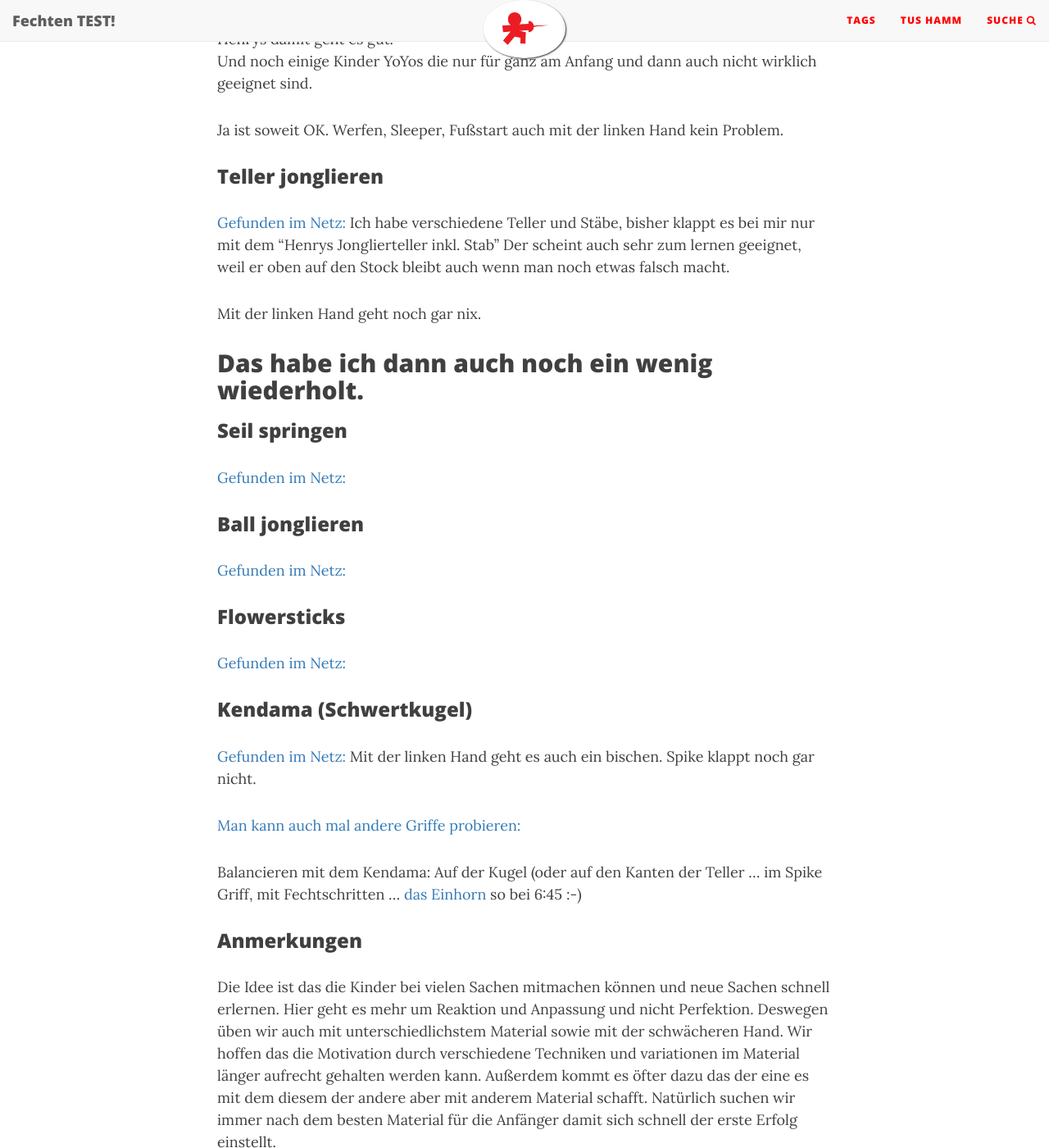
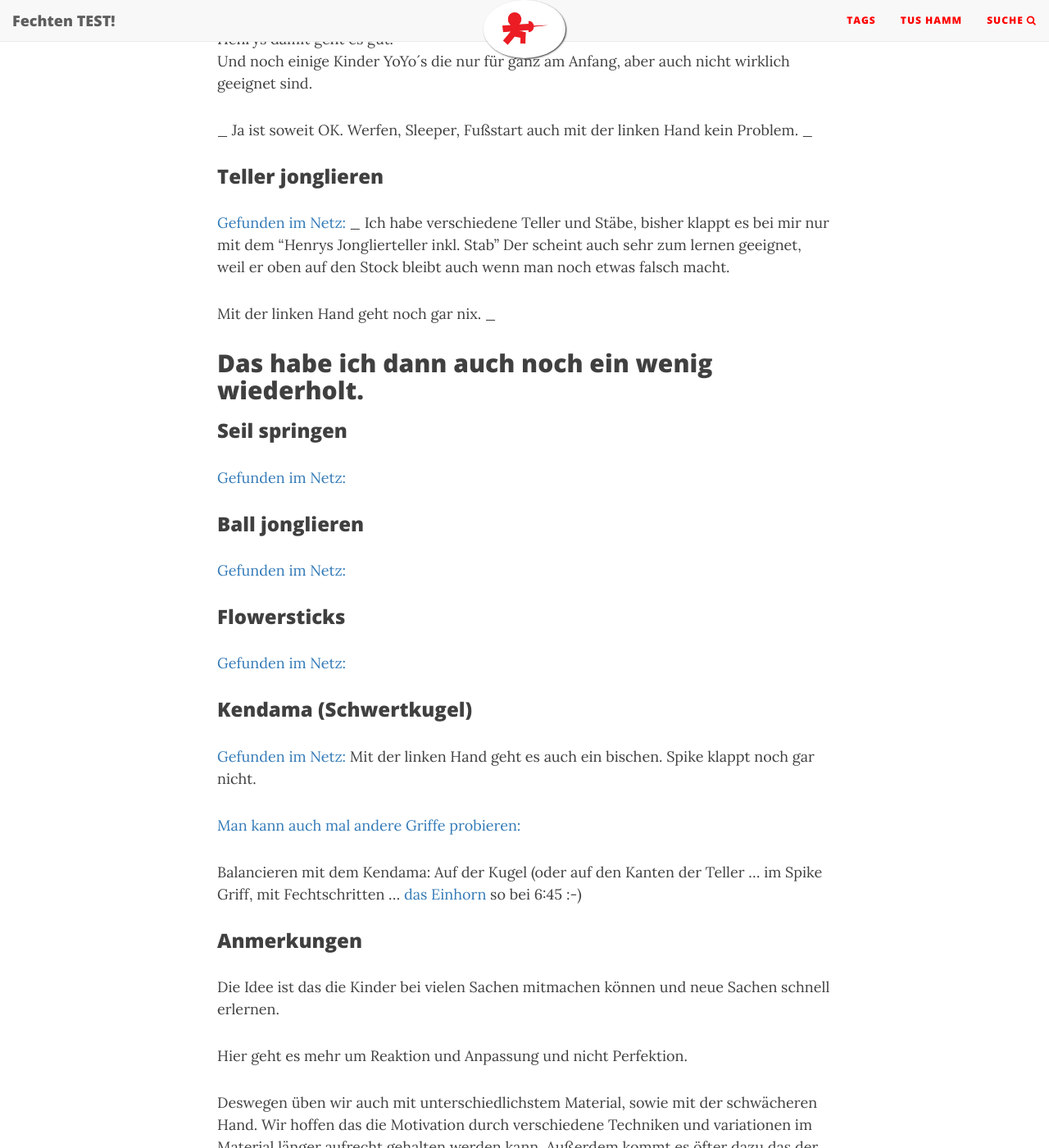
Before and after one commit to test-blog-fechten/test-blog-fechten.github.io, a Jekyll site: the page built from _posts/2020-04-12-motorik-ueben.md, in a window 1280 px wide and 1400 px high, scrolled down 845 px. Shown: the whole window at 82% size. Built offline with Jekyll 4.4.1, drawn with Linux system fonts in a browser that asks for light colours; nearby versions of some CDN libraries; some of the changed text lies outside the part shown.

Commit message:
update post

```diff
--- a/_posts/2020-04-12-motorik-ueben.md
+++ b/_posts/2020-04-12-motorik-ueben.md
@@ -13,7 +13,7 @@
 Lederbälle: z.B. Volleyball, Fußball sind angenehmer auf dem Finger aber nicht so rund und griffig.
 Ein einfacher Plastikball ist glatter als der Basketball und lässt sich damit schlechter andrehen.
 
-Mit der rechten Hand geht es ein paar Sekunden. mit der linken Hand geht es noch gar nicht.
+_ Mit der rechten Hand geht es ein paar Sekunden. Mit der linken Hand geht es noch gar nicht. _
 
 ### Etwas mit dem Diabolo spielen.
 [Gefunden im Netz:](https://www.youtube.com/watch?v=1-2e9Da8C3E)
@@ -23,16 +23,16 @@
 ### Etwas mit dem YoYo spielen.
 [Gefunden im Netz:](https://www.youtube.com/watch?v=UxTiFFkEkIs)
 Ein richtiger YoYo aus dem Fachhandel ist schon nötig. Ich habe 2 von Henrys damit geht es gut.
-Und noch einige Kinder YoYos die nur für ganz am Anfang und dann auch nicht wirklich geeignet sind.
+Und noch einige Kinder YoYo´s die nur für ganz am Anfang, aber auch nicht wirklich geeignet sind.
 
-Ja ist soweit OK. Werfen, Sleeper, Fußstart auch mit der linken Hand kein Problem.
+_ Ja ist soweit OK. Werfen, Sleeper, Fußstart auch mit der linken Hand kein Problem. _
 
 ### Teller jonglieren
 [Gefunden im Netz:](https://www.youtube.com/watch?v=hOA7SYkHB_k)
-Ich habe verschiedene Teller und Stäbe, bisher klappt es bei mir nur mit dem "Henrys Jonglierteller inkl. Stab"
+_ Ich habe verschiedene Teller und Stäbe, bisher klappt es bei mir nur mit dem "Henrys Jonglierteller inkl. Stab"
 Der scheint auch sehr zum lernen geeignet, weil er oben auf den Stock bleibt auch wenn man noch etwas falsch macht.
 
-Mit der linken Hand geht noch gar nix.
+Mit der linken Hand geht noch gar nix. _
 
 ## Das habe ich dann auch noch ein wenig wiederholt.
 ### Seil springen
```
Also changed, not shown: other parts of _posts/2020-04-12-motorik-ueben.md (+9 -4 lines).
